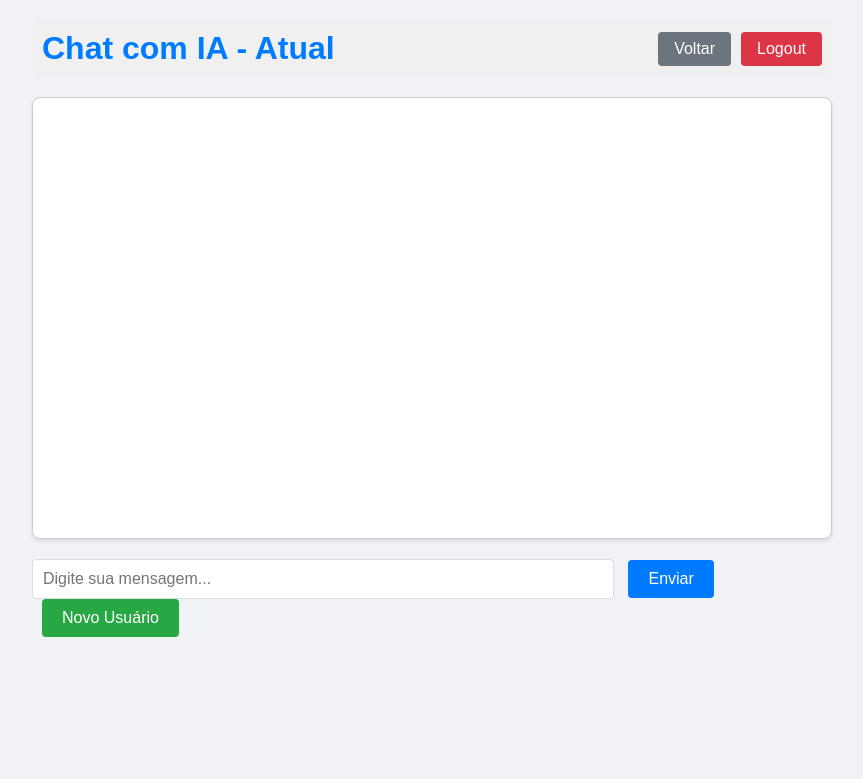
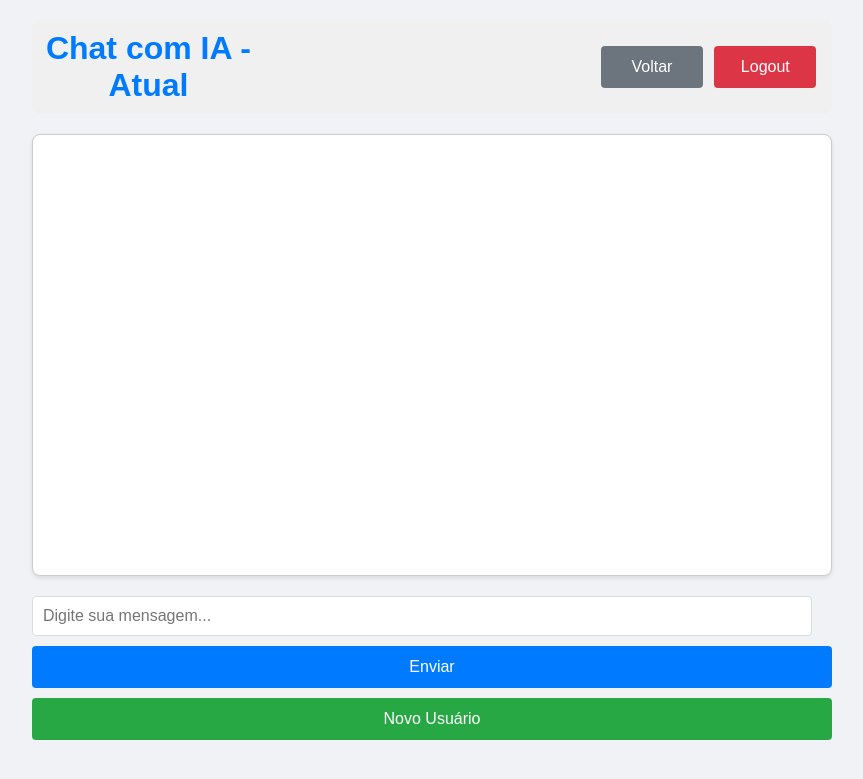
Before and after one commit to renansilva42/vendedor-smart, a Flask app: page /chat/atual in a window 1280 px wide. Shown: the top 779 px of the page, without its empty margins (208-1071 px from the left). Run offline with Flask 3, Linux system fonts and the light colour scheme; the visitor is signed in with stand-in values (Sample User, id 1); data that the repository does not hold is empty.

Commit message:
style.css atualizado

```diff
--- a/app/static/css/style.css
+++ b/app/static/css/style.css
@@ -16,29 +16,31 @@ h1 {
 /* Estilos para o formulário de login */
 .login-container {
     max-width: 400px;
-    margin: 50px auto;
-    padding: 20px;
+    margin: 100px auto; /* Margem superior para dar mais espaço acima */
+    padding: 30px; /* Padding interno do container */
     background-color: white;
     border-radius: 8px;
     box-shadow: 0 2px 4px rgba(0, 0, 0, 0.1);
+    box-sizing: border-box; /* Garantir que o padding não afete a largura total */
 }
 
 .form-group {
-    margin-bottom: 15px;
+    margin-bottom: 20px; /* Margem inferior para mais espaço entre os campos */
 }
 
 .form-group label {
     display: block;
-    margin-bottom: 5px;
+    margin-bottom: 8px; /* Margem inferior do label */
     color: #333;
 }
 
 .form-group input {
     width: 100%;
-    padding: 10px;
+    padding: 12px; /* Padding interno dos inputs */
     border: 1px solid #ddd;
     border-radius: 4px;
     font-size: 16px;
+    box-sizing: border-box; /* Garantir que o padding não afete a largura total */
 }
 
 /* Estilos para a página de seleção de chatbot */
@@ -85,25 +87,29 @@ h1 {
     box-shadow: 0 2px 4px rgba(0, 0, 0, 0.1);
 }
 
+/* Estilos para o campo de input */
 #user-input {
-    width: 70%;
-    padding: 10px;
-    margin-right: 10px;
+    width: calc(100% - 20px); /* Ajustar a largura para ocupar 100% menos o padding */
+    padding: 10px; /* Padding interno */
+    margin-right: 10px; /* Margem à direita */
     border: 1px solid #ddd;
     border-radius: 4px;
     font-size: 16px;
+    box-sizing: border-box; /* Garantir que o padding não afete a largura total */
 }
 
 /* Estilos para botões */
 button {
-    padding: 10px 20px;
-    background-color: #007bff;
-    color: white;
-    border: none;
-    cursor: pointer;
-    transition: background-color 0.3s;
-    border-radius: 4px;
-    font-size: 16px;
+    padding: 12px 20px; /* Padding para aumentar o tamanho do botão */
+    background-color: #007bff; /* Cor de fundo do botão */
+    color: white; /* Cor do texto */
+    border: none; /* Sem borda */
+    cursor: pointer; /* Cursor de ponteiro ao passar o mouse */
+    transition: background-color 0.3s; /* Transição suave para a cor de fundo */
+    border-radius: 4px; /* Bordas arredondadas */
+    font-size: 16px; /* Tamanho da fonte */
+    width: 100%; /* Botões ocupam toda a largura do container */
+    margin-top: 10px; /* Margem superior para espaçamento */
 }
 
 button:hover {
@@ -111,12 +117,19 @@ button:hover {
 }
 
 #new-user-btn {
-    background-color: #28a745;
-    margin-left: 10px;
+    background-color: #28a745; /* Cor do botão Novo Usuário */
 }
 
 #new-user-btn:hover {
-    background-color: #218838;
+    background-color: #218838; /* Cor ao passar o mouse */
+}
+
+#logout-btn {
+    background-color: #dc3545; /* Cor do botão Logout */
+}
+
+#logout-btn:hover {
+    background-color: #c82333; /* Cor ao passar o mouse */
 }
 
 /* Estilos para mensagens de erro */
@@ -127,7 +140,7 @@ button:hover {
 }
 
 /* Estilos para o cabeçalho do chat e da página de seleção */
-.chat-header, .header {
+.header {
     display: flex;
     justify-content: space-between;
     align-items: center;
@@ -137,31 +150,56 @@ button:hover {
     border-radius: 8px;
 }
 
-.header-buttons {
+.chat-header {
     display: flex;
-    gap: 10px;
+    justify-content: space-between;
+    align-items: center;
+    padding: 10px;
+    background-color: #f0f0f0;
+    margin-bottom: 20px;
+    border-radius: 8px;
 }
 
-#logout-btn, #back-btn {
-    background-color: #dc3545;
-    color: white;
-    border: none;
-    padding: 8px 16px;
-    border-radius: 4px;
-    cursor: pointer;
-    transition: background-color 0.3s;
+/* Estilos para os botões de Logout e Voltar */
+.header-buttons {
+    display: flex; /* Usar flexbox para alinhar os botões */
+    justify-content: flex-end; /* Alinhar os botões à direita */
+    width: 100%; /* Garantir que ocupem toda a largura disponível */
 }
 
-#logout-btn:hover, #back-btn:hover {
-    background-color: #c82333;
+/* Estilos para o botão de logout */
+#logout-btn {
+    background-color: #dc3545; /* Cor de fundo do botão */
+    color: white; /* Cor do texto */
+    border: none; /* Sem borda */
+    padding: 12px 20px; /* Padding para aumentar o tamanho do botão */
+    border-radius: 4px; /* Bordas arredondadas */
+    cursor: pointer; /* Cursor de ponteiro ao passar o mouse */
+    transition: background-color 0.3s; /* Transição suave para a cor de fundo */
+    font-size: 16px; /* Tamanho da fonte */
+    width: 18%; /* Definir a largura dos botões para 18% */
+    margin: 10px 1%; /* Margem superior e inferior para espaçamento */
+}
+
+#logout-btn:hover {
+    background-color: #c82333; /* Cor de fundo ao passar o mouse */
 }
 
 #back-btn {
-    background-color: #6c757d;
+    background-color: #6c757d; /* Cor do botão Voltar */
+    color: white; /* Cor do texto */
+    border: none; /* Sem borda */
+    padding: 12px 20px; /* Padding para aumentar o tamanho do botão */
+    border-radius: 4px; /* Bordas arredondadas */
+    cursor: pointer; /* Cursor de ponteiro ao passar o mouse */
+    transition: background-color 0.3s; /* Transição suave para a cor de fundo */
+    font-size: 16px; /* Tamanho da fonte */
+    width: 18%; /* Definir a largura dos botões para 18% */
+    margin: 10px 1%; /* Margem superior e inferior para espaçamento */
 }
 
 #back-btn:hover {
-    background-color: #5a6268;
+    background-color: #5a6268; /* Cor ao passar o mouse */
 }
 
 /* Estilos para as mensagens do chat */
@@ -212,7 +250,12 @@ button:hover {
     }
 
     .header-buttons {
-        flex-direction: column;
-        gap: 5px;
+        flex-direction: column; /* Empilhar os botões verticalmente */
+        align-items: stretch; /* Fazer os botões ocuparem toda a largura */
+    }
+
+    #back-btn, #logout-btn {
+        width: 70%; /* Botões ocupam toda a largura do container */
+        margin: 5px 30px; /* Margem vertical para espaçamento */
     }
 }
```
